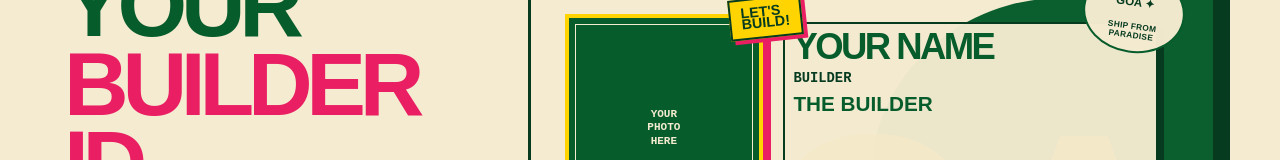
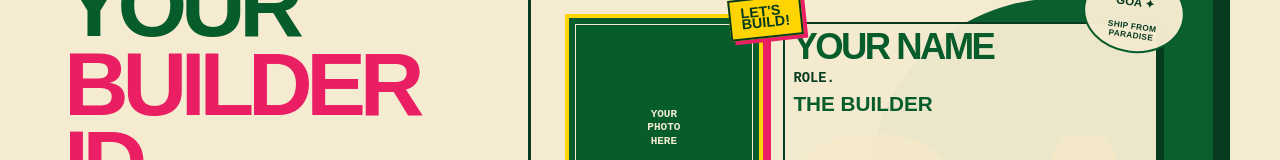
Before and after one commit to SRIRAMCJ/hh-goa-builder-id, a Next.js app: page / in a window 1280 px wide. Shown: the part 257-417 px from the top of the page. Built offline with nearby package versions, Linux system fonts and the light colour scheme.

Commit message:
Initialize role state with default value 'Role.'

```diff
--- a/app/page.tsx
+++ b/app/page.tsx
@@ -40,7 +40,7 @@ function Barcode({ value }: { value: string }) {
 
 export default function Home() {
   const [name, setName] = useState('');
-  const [role, setRole] = useState('');
+  const [role, setRole] = useState('Role.');
   const [stack, setStack] = useState('');
   const [photo, setPhoto] = useState<string | null>(null);
   const [error, setError] = useState('');
```
